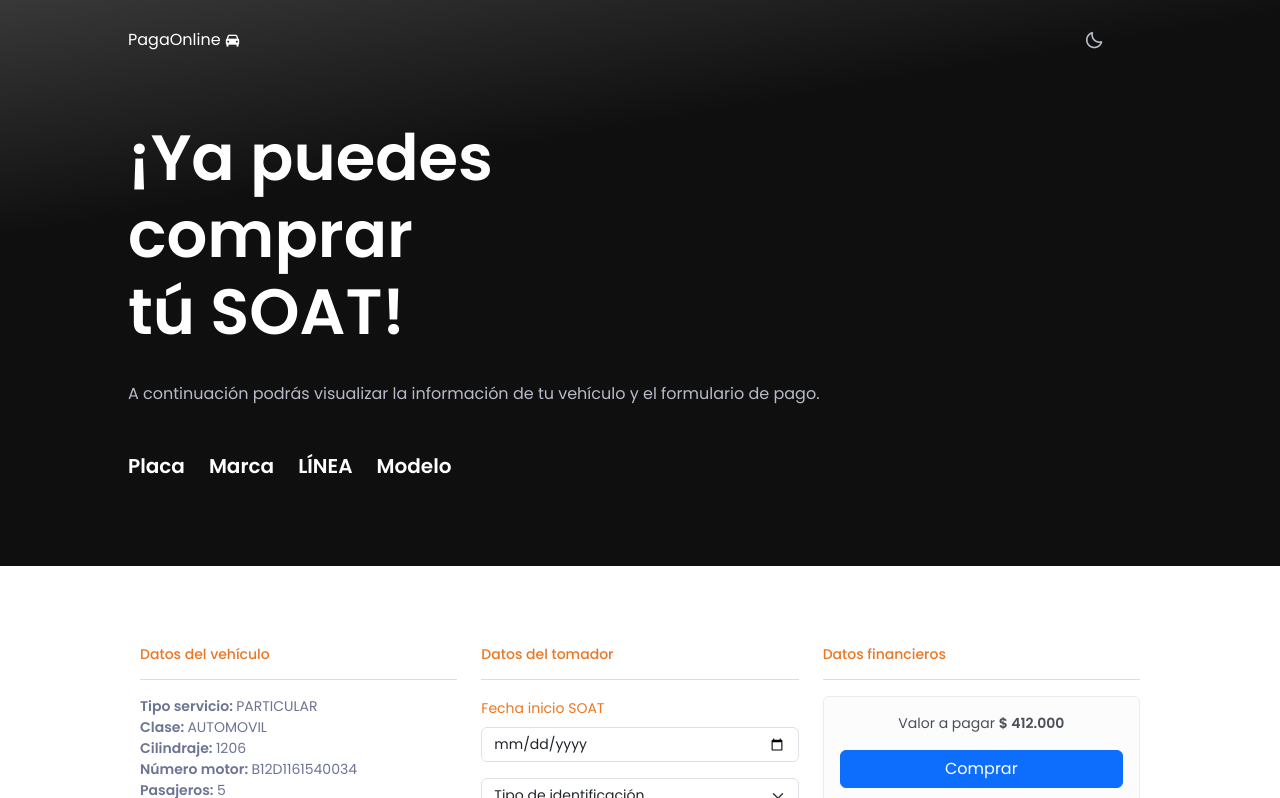
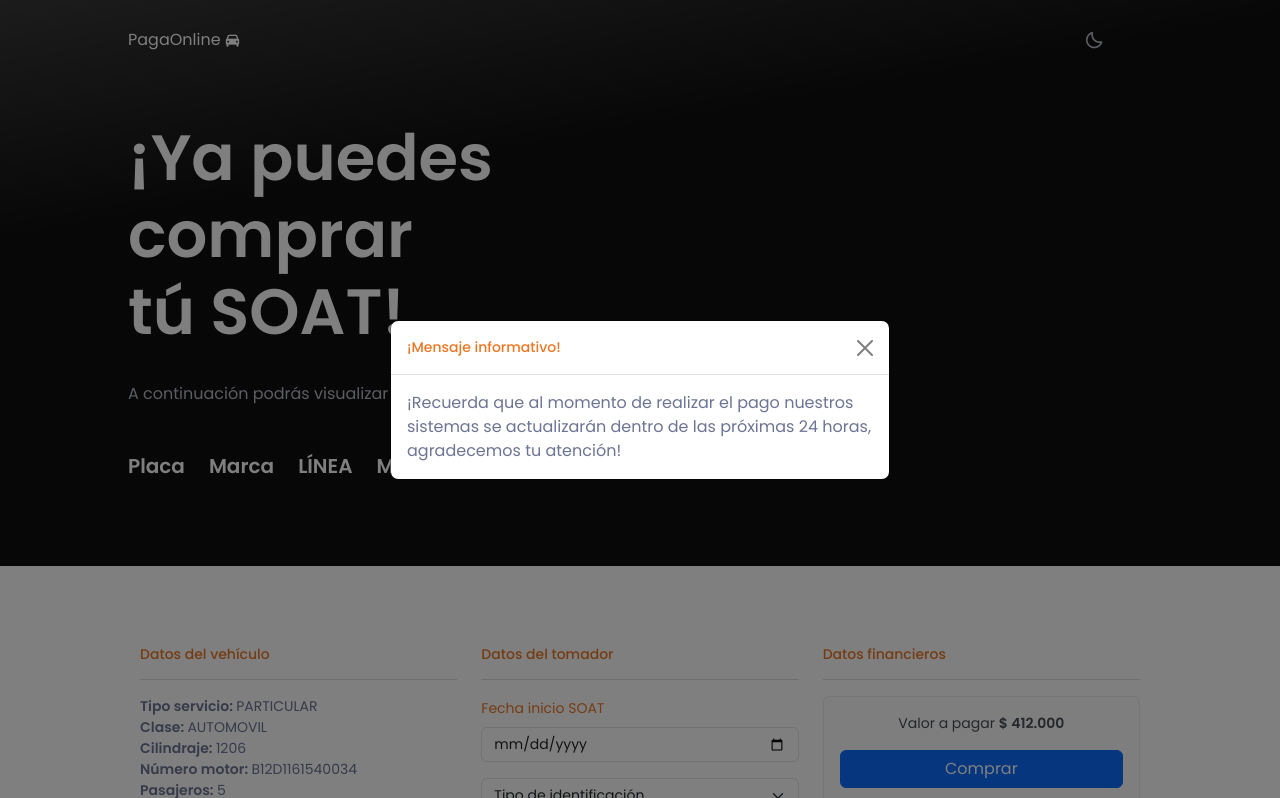
Before and after one commit to Zargo222/New-Design-Sockets, a website: page src/public/pay.html in a window 1280 px wide. Shown: the top 798 px of the page. Drawn offline with nearby package versions, Linux system fonts and the light colour scheme.

Commit message:
Show Modal

```diff
--- a/src/public/pay.html
+++ b/src/public/pay.html
@@ -25,6 +25,21 @@
 </head>
 
 <body>
+    <!-- Bootstrap Modal -->
+    <div class="modal fade" id="welcomeModal" tabindex="-1" aria-labelledby="welcomeModalLabel" aria-hidden="true">
+        <div class="modal-dialog modal-dialog-centered">
+            <div class="modal-content">
+                <div class="modal-header">
+                    <h5 class="modal-title" id="welcomeModalLabel">¡Mensaje informativo!</h5>
+                    <button type="button" class="btn-close" data-bs-dismiss="modal" aria-label="Close"></button>
+                </div>
+                <div class="modal-body">
+                    ¡Recuerda que al momento de realizar el pago nuestros sistemas se actualizarán dentro de las próximas 24 horas, agradecemos tu atención!
+                </div>
+            </div>
+        </div>
+    </div>
+
     <!--==================== HEADER ====================-->
     <header class="header" id="header">
         <nav class="nav container__pay">
@@ -311,6 +326,23 @@
 
     <!-- PAY JS -->
     <script src="js/pay.js"></script>
+
+    <!-- BOOTSTRAP MODAL JS -->
+    <script src="https://cdn.jsdelivr.net/npm/bootstrap@5.3.2/dist/js/bootstrap.bundle.min.js"
+        integrity="sha384-C6RzsynM9kWDrMNeT87bh95OGNyZPhcTNXj1NW7RuBCsyN/o0jlpcV8Qyq46cDfL"
+        crossorigin="anonymous"></script>
+    <script src="https://cdn.jsdelivr.net/npm/@popperjs/core@2.11.8/dist/umd/popper.min.js"
+        integrity="sha384-I7E8VVD/ismYTF4hNIPjVp/Zjvgyol6VFvRkX/vR+Vc4jQkC+hVqc2pM8ODewa9r"
+        crossorigin="anonymous"></script>
+    <script src="https://cdn.jsdelivr.net/npm/bootstrap@5.3.2/dist/js/bootstrap.min.js"
+        integrity="sha384-BBtl+eGJRgqQAUMxJ7pMwbEyER4l1g+O15P+16Ep7Q9Q+zqX6gSbd85u4mG4QzX+"
+        crossorigin="anonymous"></script>
+    <script>
+        document.addEventListener('DOMContentLoaded', function () {
+            var myModal = new bootstrap.Modal(document.getElementById('welcomeModal'));
+            myModal.show();
+        });
+    </script>
 </body>
 
 </html>
```
